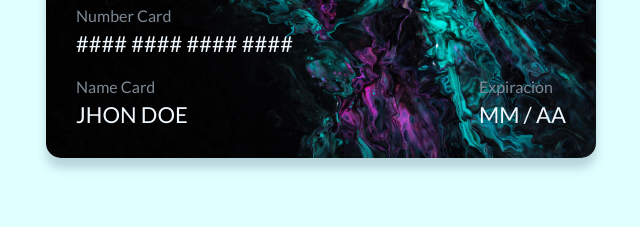
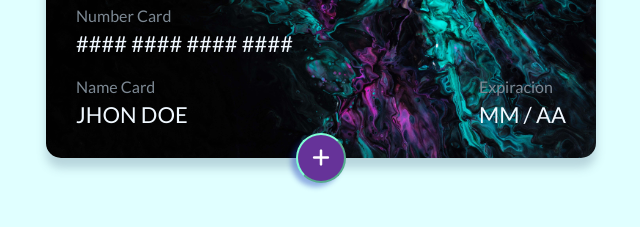
Before and after one commit to napzalav/Challenge_DailyUI, a plain HTML site: page Challenge_002-Formulario Dinámico para Tarjeta de Credito/index.html in a window 1280 px wide. Shown: the part 197-424 px from the top of the page, without its empty margins (319-959 px from the left). Drawn offline with Linux system fonts and the light colour scheme; a web font is replaced by a local one.

Commit message:
add html&js para boton de formulario

```diff
--- a/Challenge_002-Formulario Dinámico para Tarjeta de Credito/index.html
+++ b/Challenge_002-Formulario Dinámico para Tarjeta de Credito/index.html
@@ -59,9 +59,19 @@
                 <a href="#" class="link-banco">www.bankito.com</a>
             </div>
         </section>
+
+        <!-- contenedor para el boton de abrir formulario -->
+        <div class="contenedor-btn">
+            <button class="btn-abrir-formulario" id="btn-abrir-formulario">
+                <i class="fa-solid fa-plus"></i>
+            </button>
+        </div>
+
+        <!-- formulario -->
     </div>
 
-    <script src="https://kit.fontawesome.com/2c36e9b7b1.js" crossorigin="anonymous"></script>
+    <script src="https://kit.fontawesome.com/26e2502ee4.js" crossorigin="anonymous"></script>
+    <!-- <script src="https://kit.fontawesome.com/2c36e9b7b1.js" crossorigin="anonymous"></script> -->
     <script src="main.js"></script>
 </body>
 </html>
--- a/Challenge_002-Formulario Dinámico para Tarjeta de Credito/main.js
+++ b/Challenge_002-Formulario Dinámico para Tarjeta de Credito/main.js
@@ -1,7 +1,13 @@
 // en esta variable vamos a guardar nuestra tarjeta y acceder a ella
-const tarjeta = document.querySelector('#tarjeta');
+const tarjeta = document.querySelector('#tarjeta'),
+    btnAbrirFormulario = document.querySelector('#btn-abrir-formulario');
 
-// * Rotacion de la tarjeta
+// Rotacion de la tarjeta
 tarjeta.addEventListener('click', () => {
-	tarjeta.classList.toggle('active');
+    tarjeta.classList.toggle('active');
 });
+
+// Rotacion de boton
+btnAbrirFormulario.addEventListener('click', () => {
+	btnAbrirFormulario.classList.toggle('active');
+})
--- a/Challenge_002-Formulario Dinámico para Tarjeta de Credito/style.css
+++ b/Challenge_002-Formulario Dinámico para Tarjeta de Credito/style.css
@@ -1,3 +1,9 @@
+/* Utilizo 3 capas:
+    z-index: 1; ==>para el formulario
+    z-index: 2; ==>para la tarjeta
+    z-index: 3; ==>para el boton
+ */
+
 *{
     padding: 0;
     margin: 0;
@@ -176,3 +182,34 @@ body {
     font-size: 14px;
     color: #fff;
 }
+
+/* contenedor Boton */
+.contenedor-btn .btn-abrir-formulario{
+    width: 50px;
+    height: 50px;
+    font-size: 20px;
+    line-height: 20px;
+    background: rebeccapurple;
+    /* background: #2364d2; */
+    color: #fff;
+    position: relative;
+    top: -25px;
+    z-index: 3;
+    border-radius: 100%;
+    box-shadow: -5px 4px 5px rgba(24, 56, 182, 0.4);
+    padding: 5px;
+    transition: all .2s ease;
+    border-color: aquamarine;
+    /* border: none; */
+    cursor: pointer;
+}
+
+.contenedor-btn .btn-abrir-formulario:hover{
+    background: blueviolet;
+    /* background: #1050b1; */
+}
+
+/* este transform es para que al hacer click en el boton rote 45 grados, pasando de + a x */
+.contenedor-btn .btn-abrir-formulario.active{
+	transform: rotate(45deg);
+}
```
